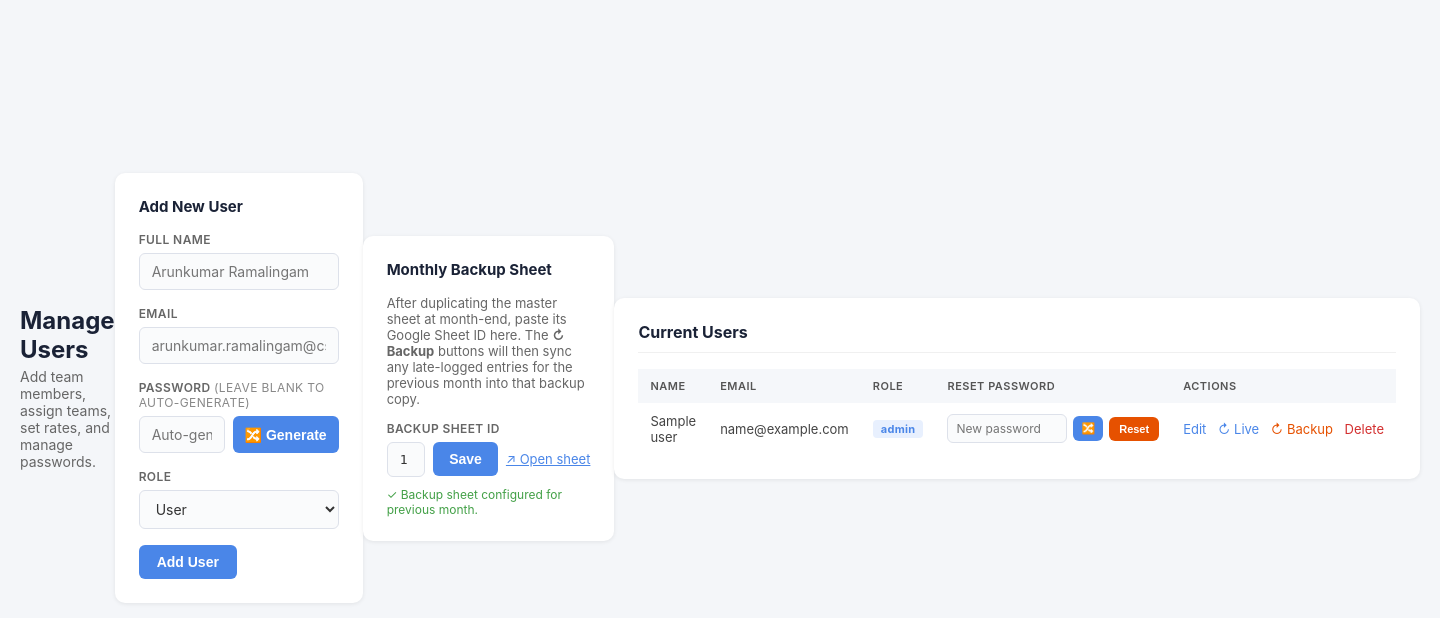
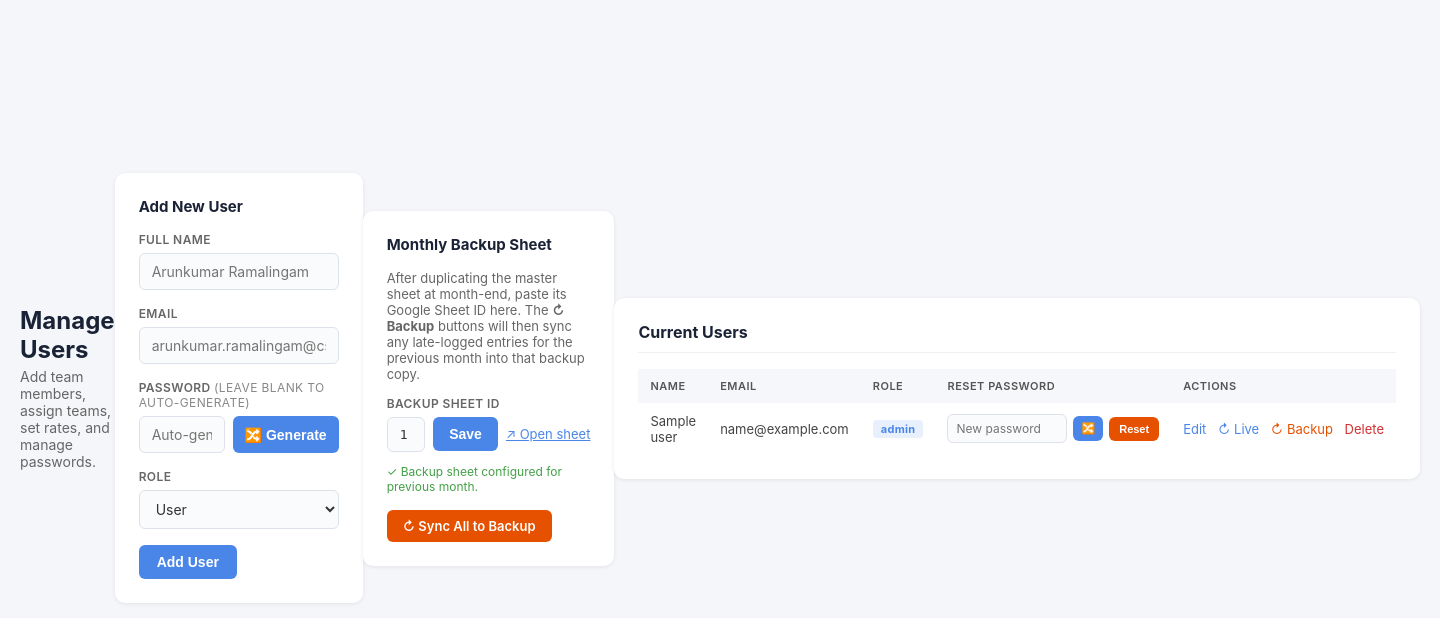
Before and after one commit to KirthiArun/timesheet-app, a Flask app: template templates/admin_users.html in a window 1440 px wide. Shown: the top 618 px of the page. Run offline with Flask 3, Linux system fonts and the light colour scheme; the template is opened without the code that fills it: most values are stand-ins (such as "Sample title", 1, 10 or a date in 2020); parts of the project's set-up code (start-up, migrations or seed data) failed here and were passed over; some libraries are stand-ins or nearby versions.

Commit message:
Backup all
Backup all option

```diff
--- a/app.py
+++ b/app.py
@@ -1458,6 +1458,47 @@ def admin_sync_user_backup(user_id):
     return redirect(url_for("admin_users"))
 
 
+@app.route("/admin/users/sync-backup-all")
+@login_required
+@admin_required
+def admin_sync_all_backup():
+    if not SHEETS_SYNC_ENABLED:
+        flash("Google Sheets sync is not configured.", "error")
+        return redirect(url_for("admin_users"))
+
+    backup_id = get_setting("backup_sheet_id")
+    if not backup_id:
+        flash("No backup sheet ID saved. Paste it in the Backup Sheet panel first.", "error")
+        return redirect(url_for("admin_users"))
+
+    conn  = get_db()
+    users = db_execute(conn, "SELECT user_id, name FROM users WHERE role = 'user' ORDER BY name").fetchall()
+    conn.close()
+
+    prev_start, prev_end = prev_month_range_ist()
+    succeeded, failed = [], []
+
+    for u in users:
+        ok, err = sync_user_to_sheet(u["user_id"], spreadsheet_id=backup_id,
+                                     from_date=prev_start, to_date=prev_end)
+        if ok:
+            succeeded.append(u["name"])
+        else:
+            failed.append(f"{u['name']}: {err}")
+
+    month_label = prev_start[:7]
+    if not failed:
+        flash(f"Backup sync complete — {len(succeeded)} user(s) synced to backup ({month_label}).", "success")
+    else:
+        fail_summary = "; ".join(failed[:4])
+        if len(failed) > 4:
+            fail_summary += f" … and {len(failed) - 4} more"
+        flash(f"Backup sync ({month_label}): {len(succeeded)} ok, {len(failed)} failed — {fail_summary}",
+              "error" if not succeeded else "warning")
+
+    return redirect(url_for("admin_users"))
+
+
 @app.route("/admin/settings/backup-sheet", methods=["POST"])
 @login_required
 @admin_required
--- a/templates/admin_users.html
+++ b/templates/admin_users.html
@@ -65,9 +65,22 @@
         </div>
     </form>
     {% if backup_sheet_id %}
-    <p style="font-size:12px;color:#43a047;margin-top:10px;margin-bottom:0;">
-        ✓ Backup sheet configured for previous month.
-    </p>
+    <div style="display:flex;align-items:center;gap:16px;margin-top:12px;flex-wrap:wrap;">
+        <p style="font-size:12px;color:#43a047;margin:0;">
+            ✓ Backup sheet configured for previous month.
+        </p>
+        <a id="sync-all-btn"
+           href="{{ url_for('admin_sync_all_backup') }}"
+           onclick="return confirmSyncAll()"
+           style="display:inline-block;padding:8px 16px;background:#e65100;color:#fff;
+                  border-radius:6px;font-size:13px;font-weight:600;text-decoration:none;
+                  white-space:nowrap;">
+            ↻ Sync All to Backup
+        </a>
+        <span id="sync-all-msg" style="font-size:12px;color:#888;display:none;">
+            Syncing all users… please wait, this may take a minute.
+        </span>
+    </div>
     {% else %}
     <p style="font-size:12px;color:#fb8c00;margin-top:10px;margin-bottom:0;">
         ⚠ No backup sheet set — ↻ Backup buttons are disabled.
@@ -235,5 +248,16 @@ function confirmReset(form) {
     if (!pw) return confirm("No password entered — a random one will be generated. Continue?");
     return confirm(`Reset password to "${pw}"? Share it with the user.`);
 }
+
+function confirmSyncAll() {
+    if (!confirm("Sync ALL users to the backup sheet (previous month)?\nThis may take ~1 minute.")) return false;
+    const btn = document.getElementById("sync-all-btn");
+    const msg = document.getElementById("sync-all-msg");
+    btn.style.opacity = "0.5";
+    btn.style.pointerEvents = "none";
+    btn.textContent = "Syncing…";
+    if (msg) msg.style.display = "inline";
+    return true;
+}
 </script>
 {% endblock %}
```
